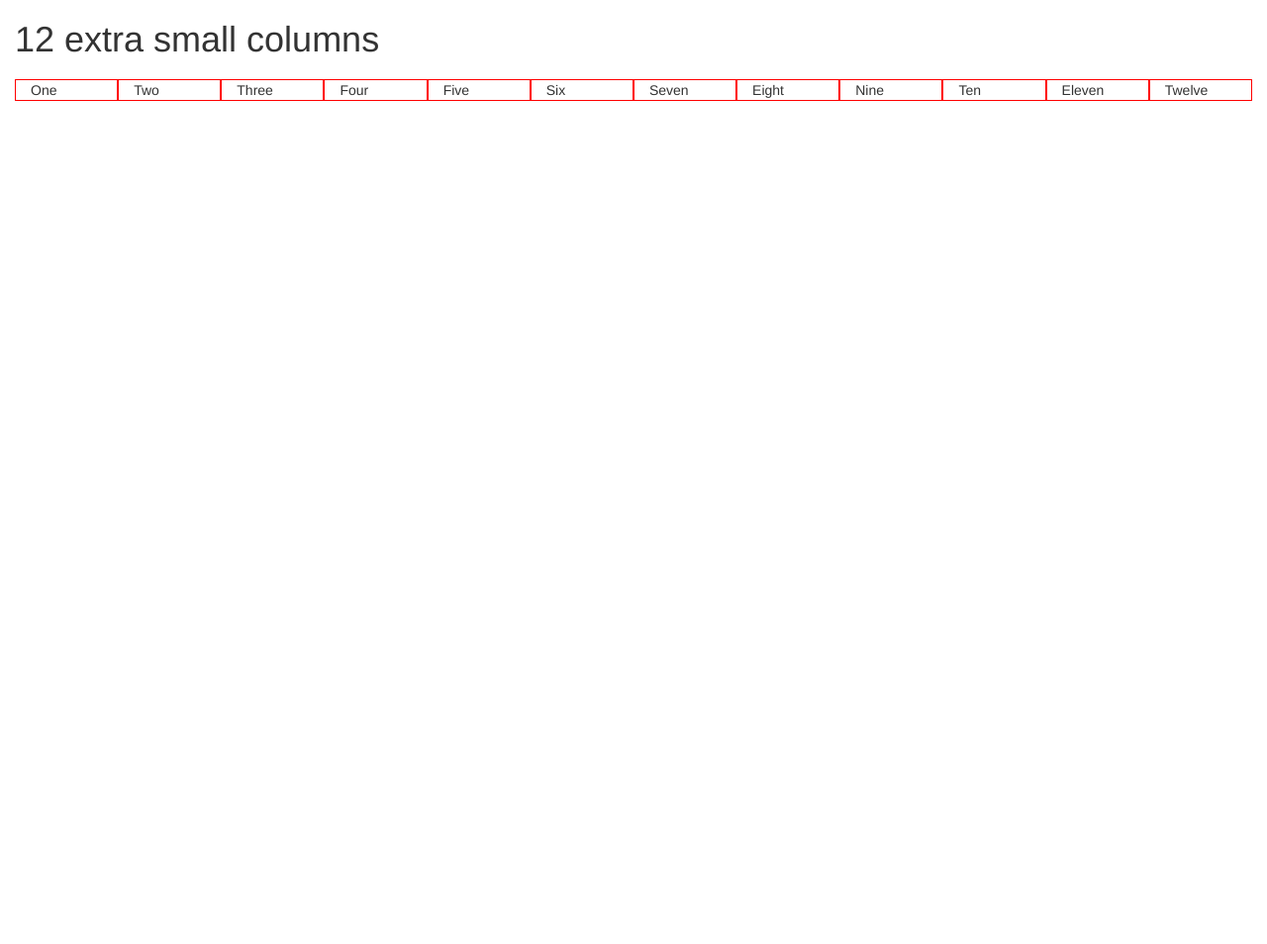
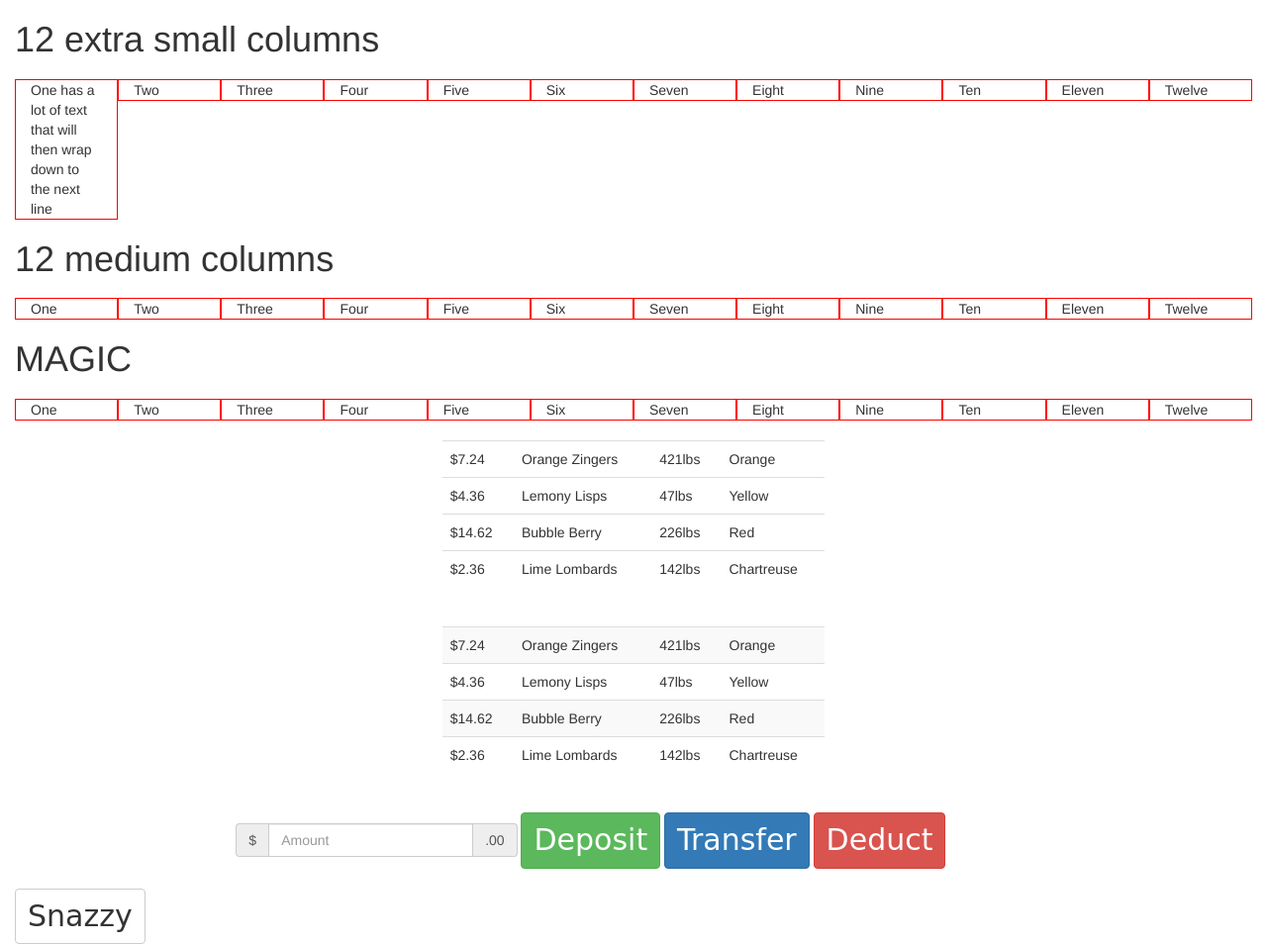
Before and after one commit to NewEvolution/bootstrap, a plain HTML site: page index.html in a window 1280 px wide. Shown: the whole page at 99% size. Before the commit the page ends 800 px from the top, so only its background shows below. Drawn offline with nearby package versions, Linux system fonts and the light colour scheme.

Commit message:
Post demo code

```diff
--- a/index.html
+++ b/index.html
@@ -13,7 +13,7 @@
 <!--all columns NEED to be within row classes to display on the same row-->
       <div class="row">
 <!--xs columns will always exist as columns at all sizes-->
-        <div class="col-xs-1 column">One</div>
+        <div class="col-xs-1 column">One has a lot of text that will then wrap down to the next line</div>
         <div class="col-xs-1 column">Two</div>
         <div class="col-xs-1 column">Three</div>
         <div class="col-xs-1 column">Four</div>
@@ -28,137 +28,137 @@
       </div>
 
 <!--other columns exist at their size AND GREATER-->
-      <!--<h1>12 medium columns</h1>-->
-      <!--<div class = "row">-->
-        <!--<div class="col-md-1 column">One</div>-->
-        <!--<div class="col-md-1 column">Two</div>-->
-        <!--<div class="col-md-1 column">Three</div>-->
-        <!--<div class="col-md-1 column">Four</div>-->
-        <!--<div class="col-md-1 column">Five</div>-->
-        <!--<div class="col-md-1 column">Six</div>-->
-        <!--<div class="col-md-1 column">Seven</div>-->
-        <!--<div class="col-md-1 column">Eight</div>-->
-        <!--<div class="col-md-1 column">Nine</div>-->
-        <!--<div class="col-md-1 column">Ten</div>-->
-        <!--<div class="col-md-1 column">Eleven</div>-->
-        <!--<div class="col-md-1 column">Twelve</div>-->
-      <!--</div>-->
+      <h1>12 medium columns</h1>
+      <div class = "row">
+        <div class="col-md-1 column">One</div>
+        <div class="col-md-1 column">Two</div>
+        <div class="col-md-1 column">Three</div>
+        <div class="col-md-1 column">Four</div>
+        <div class="col-md-1 column">Five</div>
+        <div class="col-md-1 column">Six</div>
+        <div class="col-md-1 column">Seven</div>
+        <div class="col-md-1 column">Eight</div>
+        <div class="col-md-1 column">Nine</div>
+        <div class="col-md-1 column">Ten</div>
+        <div class="col-md-1 column">Eleven</div>
+        <div class="col-md-1 column">Twelve</div>
+      </div>
 
 <!--adding different values for the different column type classes controls-->
 <!--how they'll be arranged at different sizes,-->
 <!--each should add up to 12 per row-->
-      <!--<h1>MAGIC</h1>-->
-      <!--<div class = "row">-->
-        <!--<div class="col-lg-1 col-md-2 col-sm-4 col-xs-6 column">One</div>-->
-        <!--<div class="col-lg-1 col-md-2 col-sm-4 col-xs-6 column">Two</div>-->
-        <!--<div class="col-lg-1 col-md-2 col-sm-4 col-xs-6 column">Three</div>-->
-        <!--<div class="col-lg-1 col-md-2 col-sm-4 col-xs-6 column">Four</div>-->
-        <!--<div class="col-lg-1 col-md-2 col-sm-4 col-xs-6 column">Five</div>-->
-        <!--<div class="col-lg-1 col-md-2 col-sm-4 col-xs-6 column">Six</div>-->
-        <!--<div class="col-lg-1 col-md-2 col-sm-4 col-xs-6 column">Seven</div>-->
-        <!--<div class="col-lg-1 col-md-2 col-sm-4 col-xs-6 column">Eight</div>-->
-        <!--<div class="col-lg-1 col-md-2 col-sm-4 col-xs-6 column">Nine</div>-->
-        <!--<div class="col-lg-1 col-md-2 col-sm-4 col-xs-6 column">Ten</div>-->
-        <!--<div class="col-lg-1 col-md-2 col-sm-4 col-xs-6 column">Eleven</div>-->
-        <!--<div class="col-lg-1 col-md-2 col-sm-4 col-xs-6 column">Twelve</div>-->
-      <!--</div>-->
+      <h1>MAGIC</h1>
+      <div class = "row">
+        <div class="col-lg-1 col-md-2 col-sm-4 col-xs-6 column">One</div>
+        <div class="col-lg-1 col-md-2 col-sm-4 col-xs-6 column">Two</div>
+        <div class="col-lg-1 col-md-2 col-sm-4 col-xs-6 column">Three</div>
+        <div class="col-lg-1 col-md-2 col-sm-4 col-xs-6 column">Four</div>
+        <div class="col-lg-1 col-md-2 col-sm-4 col-xs-6 column">Five</div>
+        <div class="col-lg-1 col-md-2 col-sm-4 col-xs-6 column">Six</div>
+        <div class="col-lg-1 col-md-2 col-sm-4 col-xs-6 column">Seven</div>
+        <div class="col-lg-1 col-md-2 col-sm-4 col-xs-6 column">Eight</div>
+        <div class="col-lg-1 col-md-2 col-sm-4 col-xs-6 column">Nine</div>
+        <div class="col-lg-1 col-md-2 col-sm-4 col-xs-6 column">Ten</div>
+        <div class="col-lg-1 col-md-2 col-sm-4 col-xs-6 column">Eleven</div>
+        <div class="col-lg-1 col-md-2 col-sm-4 col-xs-6 column">Twelve</div>
+      </div>
 
 <!--adding empty divs before and after content and using the column classes-->
 <!--makes a responsive centered page easy to make-->
 <!--Table styling makes for snazzy tabular data (not layout)-->
-      <!--<div class="row">-->
-        <!--<div class="col-lg-4 col-md-2 col-sm-1"></div>-->
-        <!--<div class="col-lg-4 col-md-8 col-sm-10">-->
-          <!--<table class="table">-->
-            <!--<tr>-->
-              <!--<td>$7.24</td>-->
-              <!--<td>Orange Zingers</td>-->
-              <!--<td>421lbs</td>-->
-              <!--<td>Orange</td>-->
-            <!--</tr>-->
-            <!--<tr>-->
-              <!--<td>$4.36</td>-->
-              <!--<td>Lemony Lisps</td>-->
-              <!--<td>47lbs</td>-->
-              <!--<td>Yellow</td>-->
-            <!--</tr>-->
-            <!--<tr>-->
-              <!--<td>$14.62</td>-->
-              <!--<td>Bubble Berry</td>-->
-              <!--<td>226lbs</td>-->
-              <!--<td>Red</td>-->
-            <!--</tr>-->
-            <!--<tr>-->
-              <!--<td>$2.36</td>-->
-              <!--<td>Lime Lombards</td>-->
-              <!--<td>142lbs</td>-->
-              <!--<td>Chartreuse</td>-->
-            <!--</tr>-->
-          <!--</table>-->
-        <!--</div>-->
-        <!--<div class="col-lg-4 col-md-2 col-sm-1"></div>-->
-      <!--</div>-->
+      <div class="row">
+        <div class="col-lg-4 col-md-2 col-sm-1"></div>
+        <div class="col-lg-4 col-md-8 col-sm-10">
+          <table class="table">
+            <tr>
+              <td>$7.24</td>
+              <td>Orange Zingers</td>
+              <td>421lbs</td>
+              <td>Orange</td>
+            </tr>
+            <tr>
+              <td>$4.36</td>
+              <td>Lemony Lisps</td>
+              <td>47lbs</td>
+              <td>Yellow</td>
+            </tr>
+            <tr>
+              <td>$14.62</td>
+              <td>Bubble Berry</td>
+              <td>226lbs</td>
+              <td>Red</td>
+            </tr>
+            <tr>
+              <td>$2.36</td>
+              <td>Lime Lombards</td>
+              <td>142lbs</td>
+              <td>Chartreuse</td>
+            </tr>
+          </table>
+        </div>
+        <div class="col-lg-4 col-md-2 col-sm-1"></div>
+      </div>
 
 <!--many of the Bootstrap classes work in conjunction with each-other to-->
 <!--impart extra styling and shinyness-->
-      <!--<div class="row">-->
-        <!--<div class="col-lg-4 col-md-2 col-sm-1"></div>-->
-        <!--<div class="col-lg-4 col-md-8 col-sm-10">-->
-          <!--<table class="table table-striped">-->
-            <!--<tr>-->
-              <!--<td>$7.24</td>-->
-              <!--<td>Orange Zingers</td>-->
-              <!--<td>421lbs</td>-->
-              <!--<td>Orange</td>-->
-            <!--</tr>-->
-            <!--<tr>-->
-              <!--<td>$4.36</td>-->
-              <!--<td>Lemony Lisps</td>-->
-              <!--<td>47lbs</td>-->
-              <!--<td>Yellow</td>-->
-            <!--</tr>-->
-            <!--<tr>-->
-              <!--<td>$14.62</td>-->
-              <!--<td>Bubble Berry</td>-->
-              <!--<td>226lbs</td>-->
-              <!--<td>Red</td>-->
-            <!--</tr>-->
-            <!--<tr>-->
-              <!--<td>$2.36</td>-->
-              <!--<td>Lime Lombards</td>-->
-              <!--<td>142lbs</td>-->
-              <!--<td>Chartreuse</td>-->
-            <!--</tr>-->
-          <!--</table>-->
-        <!--</div>-->
-        <!--<div class="col-lg-4 col-md-2 col-sm-1"></div>-->
-      <!--</div>-->
+      <div class="row">
+        <div class="col-lg-4 col-md-2 col-sm-1"></div>
+        <div class="col-lg-4 col-md-8 col-sm-10">
+          <table class="table table-striped">
+            <tr>
+              <td>$7.24</td>
+              <td>Orange Zingers</td>
+              <td>421lbs</td>
+              <td>Orange</td>
+            </tr>
+            <tr>
+              <td>$4.36</td>
+              <td>Lemony Lisps</td>
+              <td>47lbs</td>
+              <td>Yellow</td>
+            </tr>
+            <tr>
+              <td>$14.62</td>
+              <td>Bubble Berry</td>
+              <td>226lbs</td>
+              <td>Red</td>
+            </tr>
+            <tr>
+              <td>$2.36</td>
+              <td>Lime Lombards</td>
+              <td>142lbs</td>
+              <td>Chartreuse</td>
+            </tr>
+          </table>
+        </div>
+        <div class="col-lg-4 col-md-2 col-sm-1"></div>
+      </div>
 
 <!--Like tables, Bootstrap provides an enormous amount of cool things-->
 <!--you can thow at forms.  Stylings, addons, button styling, you name it-->
-      <!--<div class="row">-->
-        <!--<div class="col-md-2"></div>-->
-        <!--<div class="col-md-8">-->
-          <!--<form action="" class="form-inline">-->
-            <!--<div class="form-group">-->
-              <!--<div class="input-group">-->
-                <!--<div class="input-group-addon">$</div>-->
-                <!--<input type="number" class="form-control" id="dollarinput" placeholder="Amount">-->
-                <!--<div class="input-group-addon">.00</div>-->
-              <!--</div>-->
-            <!--</div>-->
-            <!--<input type="button" class="btn btn-success" value="Deposit">-->
-            <!--<input type="button" class="btn btn-primary" value="Transfer">-->
-            <!--<input type="button" class="btn btn-danger" value="Deduct">-->
-          <!--</form>-->
-        <!--</div>-->
-        <!--<div class="col-md-2"></div>-->
-      <!--</div>-->
+      <div class="row">
+        <div class="col-md-2"></div>
+        <div class="col-md-8">
+          <form action="" class="form-inline">
+            <div class="form-group">
+              <div class="input-group">
+                <div class="input-group-addon">$</div>
+                <input type="number" class="form-control" id="dollarinput" placeholder="Amount">
+                <div class="input-group-addon">.00</div>
+              </div>
+            </div>
+            <input type="button" class="btn btn-success" value="Deposit">
+            <input type="button" class="btn btn-primary" value="Transfer">
+            <input type="button" class="btn btn-danger" value="Deduct">
+          </form>
+        </div>
+        <div class="col-md-2"></div>
+      </div>
 
 <!--As with other CSS, you can override or modify anything that Bootstrap does-->
 <!--to better suit your design and styling needs.  Just be sure to include-->
 <!--the link to your own CSS file AFTER the link to the Bootstrap file,-->
 <!--so that your stylings are later in the cascade-->
-    <!--<input type="button" class="btn btn-default" value="Snazzy">-->
+    <input type="button" class="btn btn-default" value="Snazzy">
     </div>
   </body>
```
